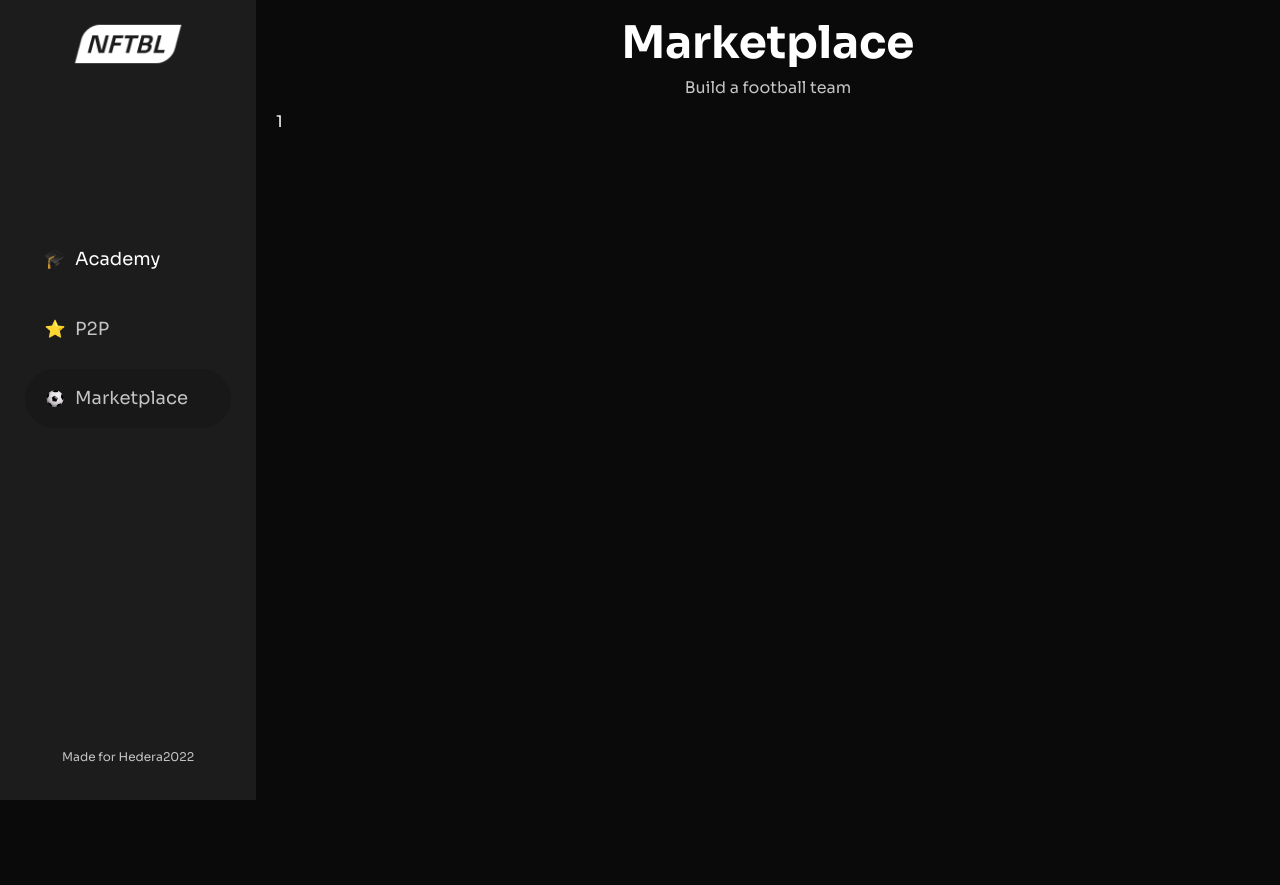
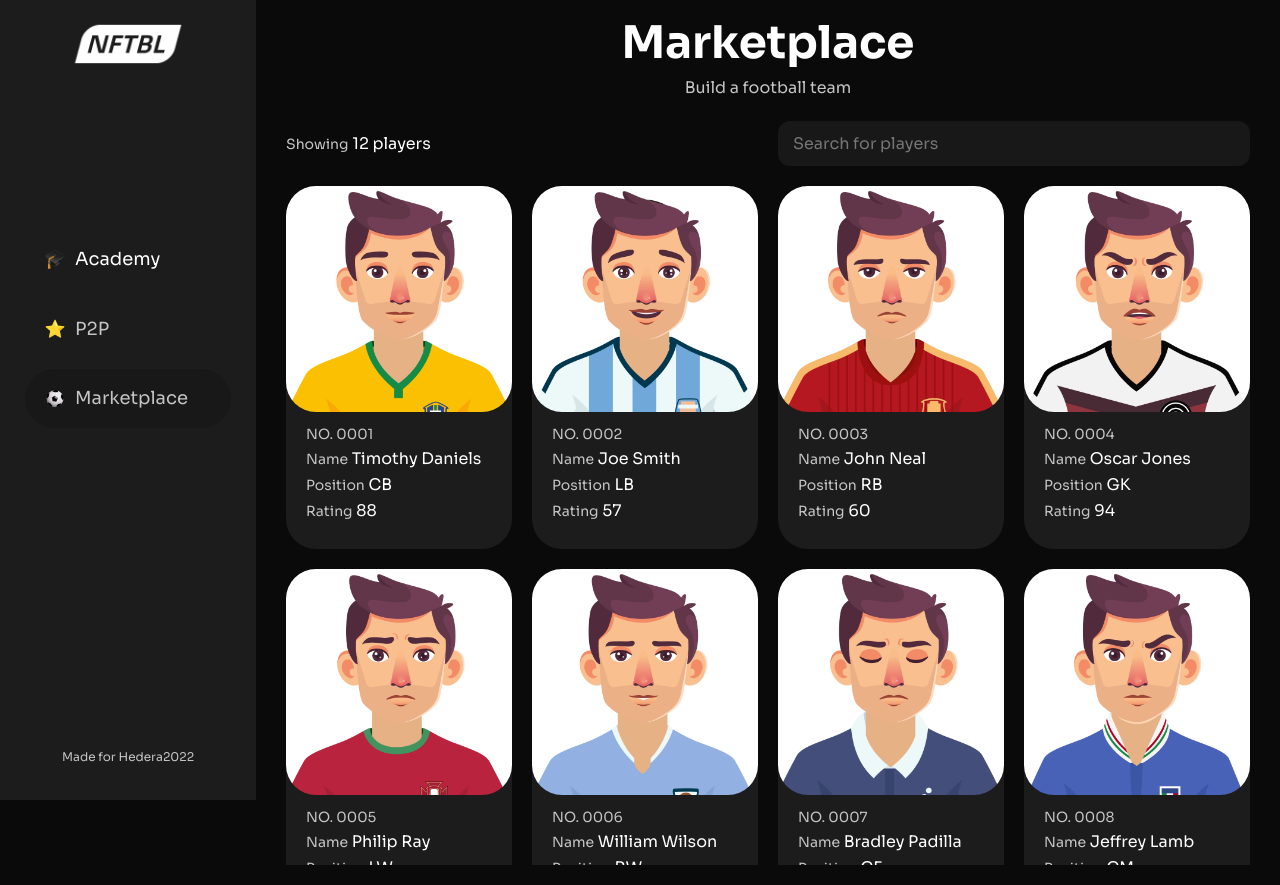
Before and after one commit to mike-petrov/hedera2022, a React (Create React App) app in the folder web/: page /marketplace in a window 1280 px wide. Before the commit the page ends 800 px from the top, so only its background shows below. Built offline with nearby package versions, Linux system fonts and the light colour scheme.

Commit message:
upd Marketplace page

```diff
--- a/web/src/Containers/Marketplace.jsx
+++ b/web/src/Containers/Marketplace.jsx
@@ -1,12 +1,65 @@
-import React from 'react';
+import React, { useState } from 'react';
+import { FontAwesomeIcon } from '@fortawesome/react-fontawesome';
 
-const Marketplace = () => {
+const Marketplace = ({ players, address, onExit }) => {
+  const [filter, setFilter] = useState('');
+
+  const onFilter = (e) => {
+		setFilter(e.target.value);
+	};
+
   return (
     <div className="container">
-      <div className="title">Marketplace</div>
-      <div className="subtitle">Build a football team</div>
-      <div className="card_list">
-        1
+      <div className="header">
+        <div className="title">Marketplace</div>
+        <div className="subtitle">Build a football team</div>
+        {address && (
+            <div className="header_block">
+              <span>{address}</span>
+              <FontAwesomeIcon
+                icon={['fas', 'right-from-bracket']}
+                style={{ cursor: 'pointer' }}
+                onClick={onExit}
+              />
+            </div>
+          )}
+      </div>
+      <div className="cards_filter">
+        <div className="card_title">
+          <span>Showing</span>
+          {` ${players && players.filter((player) => player.name.toLowerCase().indexOf(filter.toLocaleLowerCase()) !== -1).length} players`}
+        </div>
+        <input
+          placeholder="Search for players"
+          type="text"
+          value={filter}
+          onChange={onFilter}
+          style={{ width: 'calc(50% - 40px)' }}
+        />
+      </div>
+      <div className="cards_list">
+        <div className="cards_list_inner">
+          {players && players.map((player) => (player.name.toLowerCase().indexOf(filter.toLocaleLowerCase()) !== -1 && (
+            <div className="card" key={player.id}>
+              <img src={player.src} />
+              <div className="card_content">
+                <div className="card_number">{`NO. ${player.id}`}</div>
+                <div className="card_title">
+                  <span>Name</span>
+                  {` ${player.name}`}
+                </div>
+                <div className="card_title">
+                  <span>Position</span>
+                  {` ${player.position}`}
+                </div>
+                <div className="card_title">
+                  <span>Rating</span>
+                  {` ${player.rating}`}
+                </div>
+              </div>
+            </div>
+          )))}
+        </div>
       </div>
     </div>
   );
```
